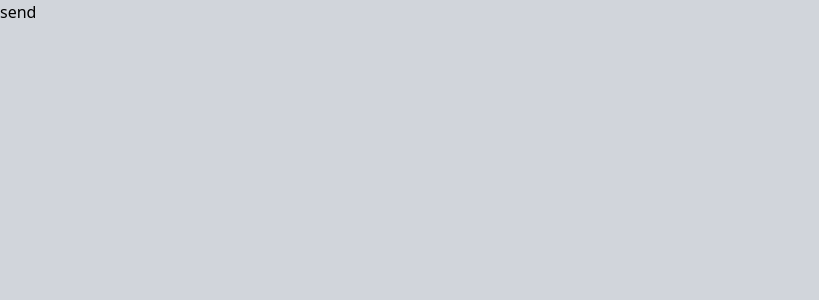
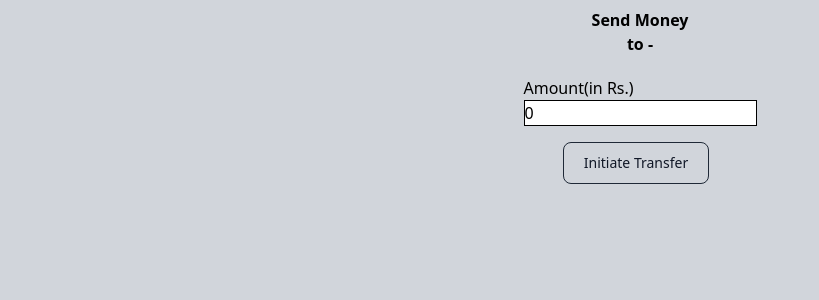
Before and after one commit to samarthvermaa/paytm, a React (Vite) app in the folder frontend/: page /send in a window 1280 px wide. Shown: the top 300 px of the page, without its empty margins (0-819 px from the left). Built offline with nearby package versions, Linux system fonts and the light colour scheme; no server answers.

Commit message:
feat: code added for transfer amount to user

```diff
--- a/frontend/src/App.tsx
+++ b/frontend/src/App.tsx
@@ -1,6 +1,7 @@
 import { createBrowserRouter, RouterProvider } from "react-router-dom";
 import { Home, SignUp, SignIn, Dashboard } from "./components";
 import {} from "./components";
+import { TransferMoney } from "./components/TransferMoney";
 
 const router = createBrowserRouter([
   {
@@ -21,7 +22,7 @@ const router = createBrowserRouter([
   },
   {
     path: "/send",
-    element: <div>send</div>,
+    element: <TransferMoney />,
   },
 ]);
 function App() {
--- a/frontend/src/components/Dashboard.tsx
+++ b/frontend/src/components/Dashboard.tsx
@@ -2,11 +2,13 @@ import { useNavigate } from "react-router-dom";
 import Button from "../baseComponents/Button";
 import { useBalance, useLocalStorage, useUsers } from "../hooks";
 import { Users } from "./Users";
+import { useState } from "react";
 
 export const Dashboard = () => {
   const [token, setToken] = useLocalStorage("token");
   const currentUser = useBalance();
-  const users = useUsers();
+  const [search, setSearch] = useState("");
+  const users = useUsers(search);
   const navigate = useNavigate();
   return token ? (
     <>
@@ -29,7 +31,14 @@ export const Dashboard = () => {
           <p>Users</p>
         </div>
         <div className="py-2">
-          <input type="text" placeholder="Search User..." />
+          <input
+            type="text"
+            placeholder="Search User..."
+            onChange={(e) => {
+              setSearch(e.target.value);
+            }}
+            value={search}
+          />
         </div>
         <Users userDetails={users} />
       </div>
--- a/frontend/src/components/TransferMoney.tsx
+++ b/frontend/src/components/TransferMoney.tsx
@@ -1,20 +1,61 @@
 /* eslint-disable @typescript-eslint/no-explicit-any */
+import { useSearchParams } from "react-router-dom";
 import Button from "../baseComponents/Button";
+import { useLocalStorage, useTransferToUser } from "../hooks";
+import { transferAmount } from "../services";
+import { useState } from "react";
 
-export const TransferMoney = ({ transferTo }: any) => {
+export const TransferMoney = () => {
+  const [searchParams] = useSearchParams();
+
+  // Get a specific query parameter
+  const transferTo = searchParams.get("to") || "";
+  const transferToUser: any = useTransferToUser(transferTo);
+  const [token] = useLocalStorage("token");
+  const [amount, setAmount] = useState(0);
+
+  const transferUserAmount = async (event: any) => {
+    event.preventDefault();
+    try {
+      if (transferTo && amount) {
+        const { status } = await transferAmount(transferTo, amount, token);
+        if (status == 200) {
+          alert("amount transfered");
+        }
+      }
+    } catch (error: any) {
+      if (error?.status === 409 || error?.response?.status === 409) {
+        alert(
+          "Data for this user is already saved with us. Please continue to login."
+        );
+      } else if (error.status === 400) {
+        alert("Invalid data provide. Please provide valid data.");
+      } else {
+        alert(error?.response?.data?.message || "Something went wrong...");
+      }
+    }
+  };
   return (
     <>
       <div className="flex flex-col items-center p-2 ">
         <b>Send Money</b>
-        <b>{transferTo}</b>
-        <form className="p-5">
+        <b>
+          to - {transferToUser?.firstName} {transferToUser?.lastName}
+        </b>
+        <form className="p-5" onSubmit={transferUserAmount}>
           <label className="block">Amount(in Rs.)</label>
           <input
             className="border border-black"
             type="text"
             placeholder="Enter Amount"
+            onChange={(e: any) => {
+              setAmount(e.target.value);
+            }}
+            value={amount}
           />
-          <Button>Initiate Transfer</Button>
+          <div className="flex flex-col justify-center items-center p-4">
+            <Button type="submit">Initiate Transfer</Button>
+          </div>
         </form>
       </div>
     </>
--- a/frontend/src/components/User.tsx
+++ b/frontend/src/components/User.tsx
@@ -1,14 +1,25 @@
 /* eslint-disable @typescript-eslint/no-explicit-any */
+import { useNavigate } from "react-router-dom";
 import Button from "../baseComponents/Button";
-export const User = ({ sno, fname, lname }: any) => {
-  console.log(sno, fname);
+export const User = ({ sno, fname, lname, id }: any) => {
+  const navigate = useNavigate();
+  const transferToUser = (id: string) => {
+    navigate(`/send?to=${id}`);
+  };
   return (
     <div className="grid grid-cols-12 place-items-center">
       <p className="col-span-1">{sno}</p>
       <p className="col-span-8">
         {fname} {lname}
       </p>
-      <Button className="col-span-3 self-end">Send Money</Button>
+      <Button
+        className="col-span-3 self-end"
+        onClick={() => {
+          transferToUser(id);
+        }}
+      >
+        Send Money
+      </Button>
     </div>
   );
 };
--- a/frontend/src/components/Users.tsx
+++ b/frontend/src/components/Users.tsx
@@ -1,7 +1,6 @@
 /* eslint-disable @typescript-eslint/no-explicit-any */
 import { User } from "./User";
 export const Users = ({ userDetails }: any) => {
-  console.log(userDetails.length);
   return (
     <div>
       {userDetails &&
@@ -12,6 +11,7 @@ export const Users = ({ userDetails }: any) => {
             sno={index + 1}
             fname={user.firstName}
             lname={user.lastName}
+            id={user._id}
           />
         ))}
     </div>
--- a/frontend/src/hooks/index.ts
+++ b/frontend/src/hooks/index.ts
@@ -1,7 +1,12 @@
 /* eslint-disable @typescript-eslint/no-explicit-any */
 
 import { useEffect, useState } from "react";
-import { getAllUsers, getUserBalance } from "../services";
+import {
+  getAllUsers,
+  getUserBalance,
+  geUserById,
+  transferAmount,
+} from "../services";
 
 export const useLocalStorage = (key: string, defaultValue: any = "") => {
   const [localStorageValue, setLocalStorageValue] = useState(() => {
@@ -56,5 +61,49 @@ export const useUsers = (query: any = "") => {
     };
     getBalance();
   }, []);
+  if (query) {
+    return user.filter(
+      (user: any) =>
+        user?.firstName?.includes(query) || user?.lastName?.includes(query)
+    );
+  }
   return user;
 };
+
+export const useTransferToUser = (toId: string) => {
+  const [toUser, setToUser] = useState();
+  useEffect(() => {
+    const getUser = async () => {
+      try {
+        const { data, status } = await geUserById(toId);
+        if (status === 200) {
+          setToUser(data);
+        }
+      } catch (error) {
+        return error;
+      }
+    };
+    getUser();
+  }, [toId]);
+
+  return toUser;
+};
+
+export const useTransferAmountToUser = (toId: string, amount: number) => {
+  const [token] = useLocalStorage("token");
+  useEffect(() => {
+    const getUser = async () => {
+      try {
+        if (toId && amount) {
+          const { status } = await transferAmount(toId, amount, token);
+          if (status == 200) {
+            alert("amount transfered");
+          }
+        }
+      } catch (error) {
+        return error;
+      }
+    };
+    getUser();
+  }, [toId, amount]);
+};
--- a/frontend/src/services/user.ts
+++ b/frontend/src/services/user.ts
@@ -41,6 +41,11 @@ export const getAllUsers = async (
   });
 };
 
+export const geUserById = async (id: string): Promise<AxiosResponse<any>> => {
+  const url = `${apiBaseUrl}/v1/user/${id}`;
+  return await axios.get(url);
+};
+
 export const updateUser = async (
   token: string,
   password?: string,
```
